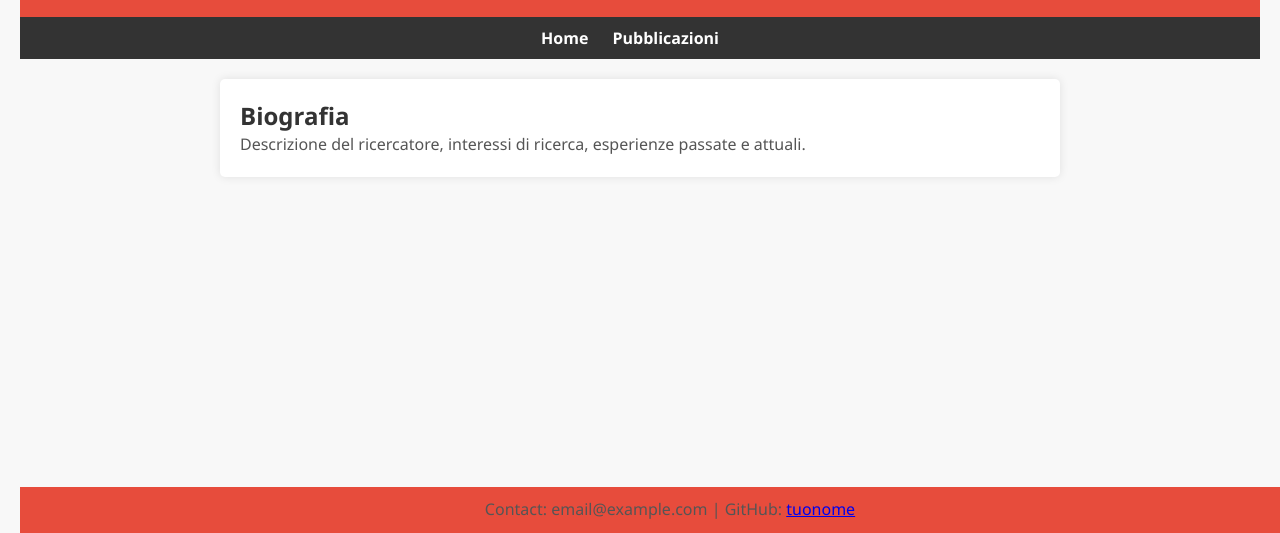
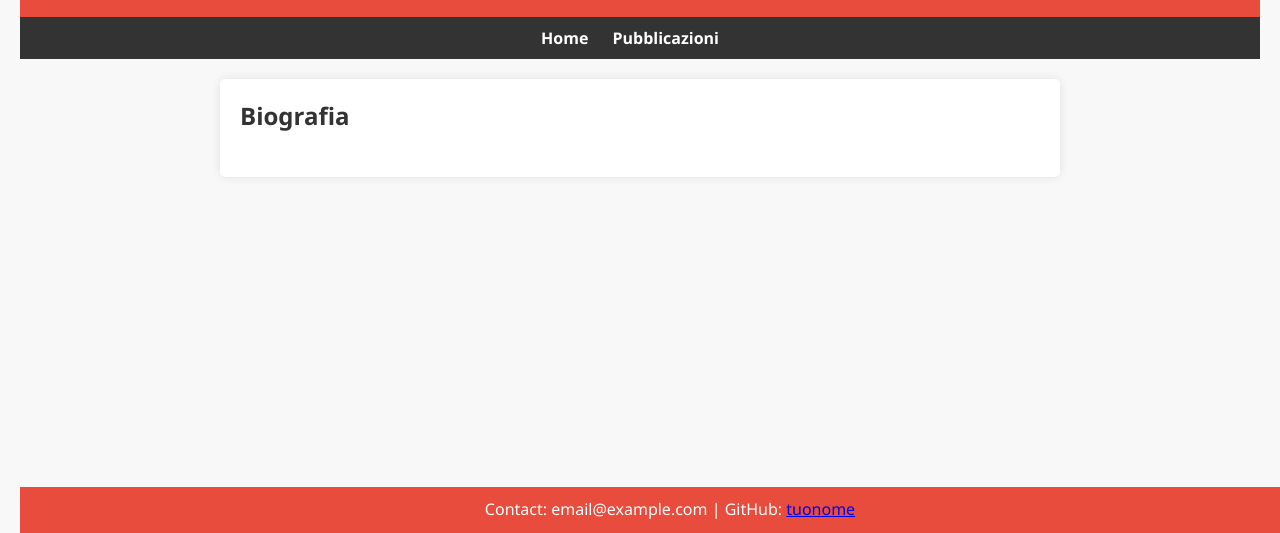
Before and after one commit to Fra0013To/Fra0013To.github.io, a plain HTML site: page fdellasanta.html in a window 1280 px wide. Shown: the part 267-800 px from the top of the page. Drawn offline with Linux system fonts and the light colour scheme.

Commit message:
Update style.css

```diff
--- a/style.css
+++ b/style.css
@@ -69,7 +69,7 @@ h1 {
 
 p {
     line-height: 1.6;
-    color: #555;
+    color: #fff; /* Modificato il colore per contrastare con il rosso */
 }
 
 footer {
```
